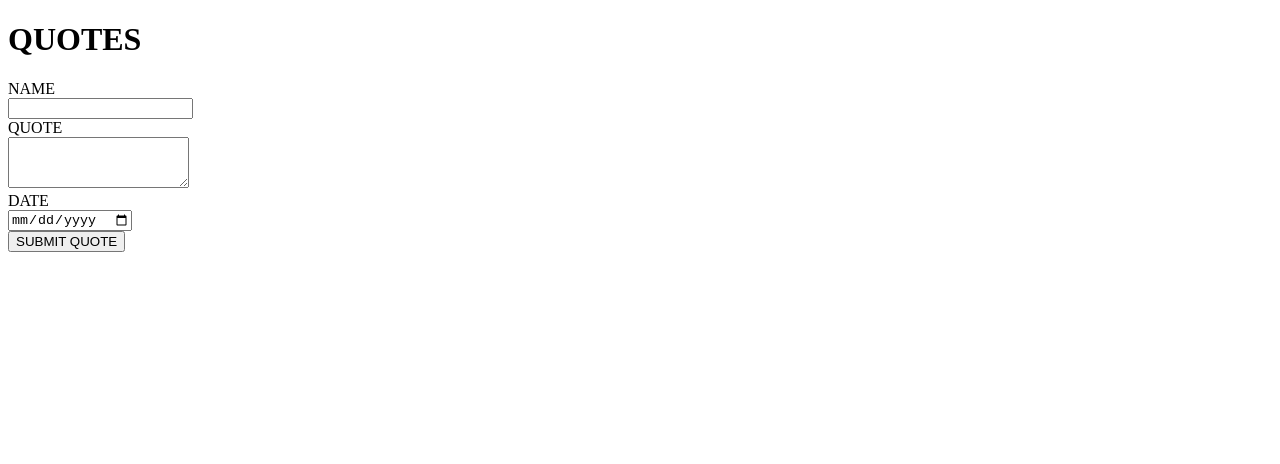
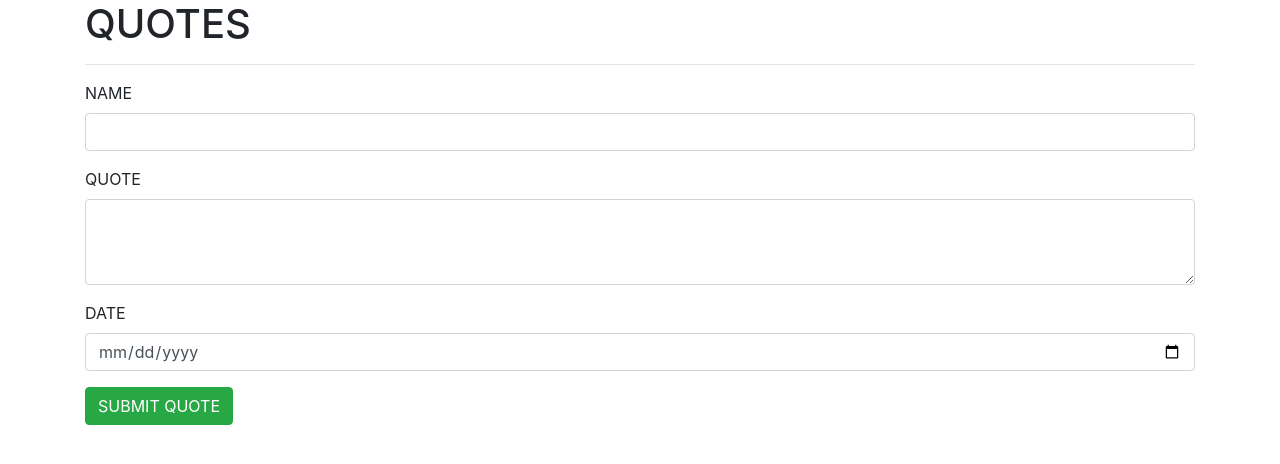
Before and after one commit to KIKIKILOKJ/Quotes, an Angular app in the folder Quotes/: page / in a window 1280 px wide. Shown: the top 464 px of the page. Built offline with nearby package versions, Linux system fonts and the light colour scheme.

Commit message:
Add bootstrap to the app

```diff
--- a/Quotes/package.json
+++ b/Quotes/package.json
@@ -20,6 +20,7 @@
     "@angular/platform-browser": "^6.1.0",
     "@angular/platform-browser-dynamic": "^6.1.0",
     "@angular/router": "^6.1.0",
+    "bootstrap": "^4.3.1",
     "core-js": "^2.5.4",
     "rxjs": "6.0.0",
     "zone.js": "~0.8.26"
--- a/Quotes/src/app/quotes-form/quotes-form.component.html
+++ b/Quotes/src/app/quotes-form/quotes-form.component.html
@@ -1,5 +1,6 @@
 <div class="container">
   <h1>QUOTES</h1>
+  <hr>
   <form>
     <div class="form-group">
       <label for="name">NAME</label>
--- a/Quotes/src/styles.css
+++ b/Quotes/src/styles.css
@@ -1 +1,2 @@
 /* You can add global styles to this file, and also import other style files */
+@import "~bootstrap/dist/css/bootstrap.css";
```
Also changed, not shown: 1 other file (tests, documents, lock files or other folders).
